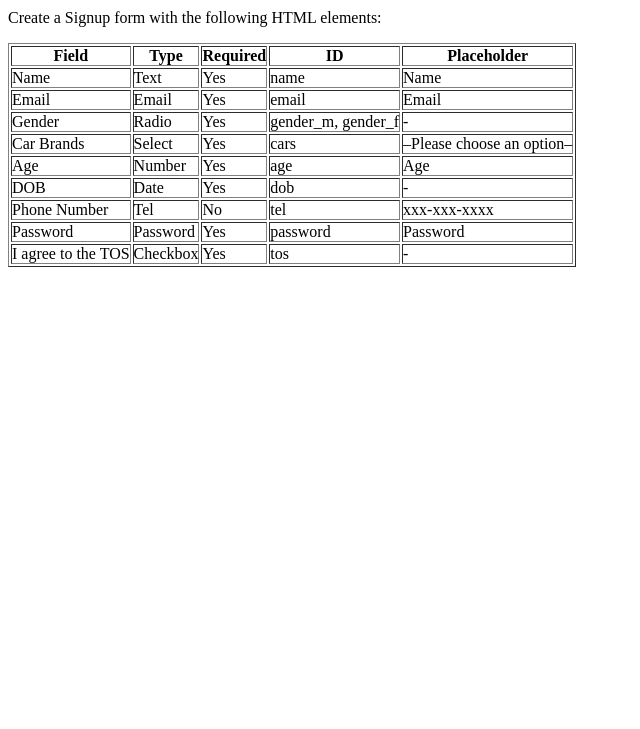
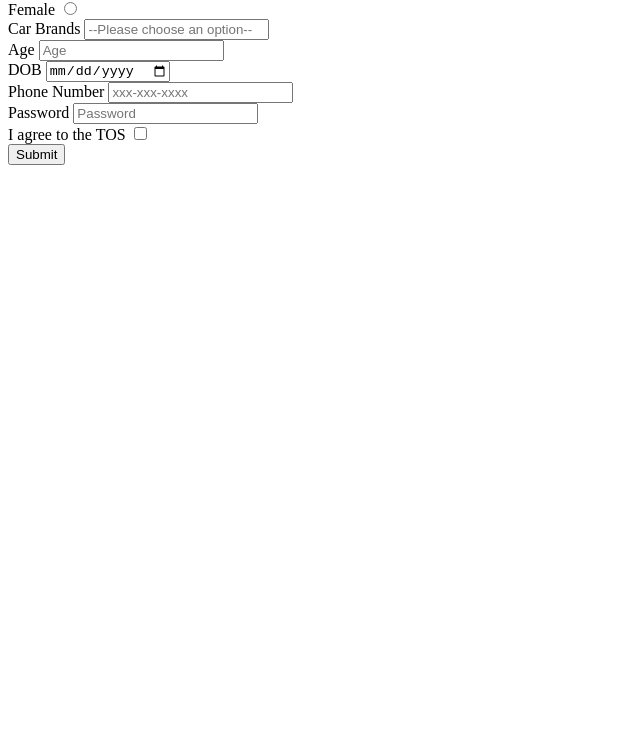
Before and after one commit to acciojob/signup-form-car-anuragrzh, a website: page main.html in a window 1280 px wide. Shown: the part 71-800 px from the top of the page, without its empty margins (0-640 px from the left). Drawn offline with Linux system fonts and the light colour scheme.

Commit message:
created a submission

```diff
--- a/main.html
+++ b/main.html
@@ -8,85 +8,53 @@
 
 <body>
 	<!-- the entire body must be written by student -->
-	<h1>Signup Form Car</h1>
-<p>Create a Signup form with the following HTML elements:</p>
-<table border=“1” cellpadding=“5” cellspacing=“0”>
-<thead>
-<tr>
-<th>Field</th>
-<th>Type</th>
-<th>Required</th>
-<th>ID</th>
-<th>Placeholder</th>
-</tr>
-</thead>
-<tbody>
-<tr>
-<td>Name</td>
-<td>Text</td>
-<td>Yes</td>
-<td>name</td>
-<td>Name</td>
-</tr>
-<tr>
-<td>Email</td>
-<td>Email</td>
-<td>Yes</td>
-<td>email</td>
-<td>Email</td>
-</tr>
-<tr>
-<td>Gender</td>
-<td>Radio</td>
-<td>Yes</td>
-<td>gender_m, gender_f</td>
-<td>-</td>
-</tr>
-<tr>
-<td>Car Brands</td>
-<td>Select</td>
-<td>Yes</td>
-<td>cars</td>
-<td>–Please choose an option–</td>
-</tr>
-<tr>
-<td>Age</td>
-<td>Number</td>
-<td>Yes</td>
-<td>age</td>
-<td>Age</td>
-</tr>
-<tr>
-<td>DOB</td>
-<td>Date</td>
-<td>Yes</td>
-<td>dob</td>
-<td>-</td>
-</tr>
-<tr>
-<td>Phone Number</td>
-<td>Tel</td>
-<td>No</td>
-<td>tel</td>
-<td>xxx-xxx-xxxx</td>
-</tr>
-<tr>
-<td>Password</td>
-<td>Password</td>
-<td>Yes</td>
-<td>password</td>
-<td>Password</td>
-</tr>
-<tr>
-<td>I agree to the TOS</td>
-<td>Checkbox</td>
-<td>Yes</td>
-<td>tos</td>
-<td>-</td>
-</tr>
-</tbody>
-</table>
+<form method='post'>
+  <label for='name'>Name</label>
+	<input type='text' id='name' placeholder='Name' required><br>
 
+
+  <label for='email'>Email</label>
+	<input type='Email' id='email' placeholder='Email' required>
+<br>
+
+  <label for='gender_m'>Male</label>
+	<input type='Radio' id='gender_m' placeholder='-' required>
+	<br>
+
+	 <label for='gender_f'>Female</label>
+	<input type='Radio' id='gender_f' placeholder='-' required>
+	<br>
+
+
+
+  <label for='cars'>Car Brands</label>
+	<input type='Select' id='cars' placeholder='--Please choose an option--' required>
+	<br>
+
+
+  <label for='age'>Age</label>
+	<input type='Number' id='age' placeholder='Age' required><br>
+
+
+  <label for='dob'>DOB</label>
+	<input type='Date' id='dob' placeholder='-' required>
+	<br>
+
+  <label for='tel'>Phone Number</label>
+	<input type='Tel' id='tel' placeholder='xxx-xxx-xxxx'>
+	<br>
+
+
+  <label for='password'>Password</label>
+	<input type='Password' id='password' placeholder='Password' required>
+	<br>
+
+
+  <label for='tos'>I agree to the TOS</label>
+	<input type='Checkbox' id='tos' placeholder='-' required>
+	<br>
+	<button type='submit'> Submit</button>
+</form>
     <script type="text/javascript" src="./script.js">
 </script>
 
```
